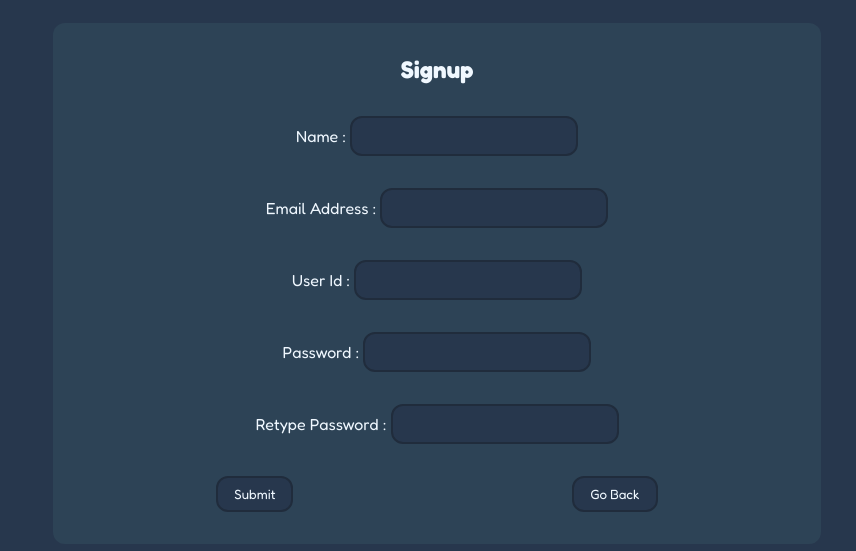
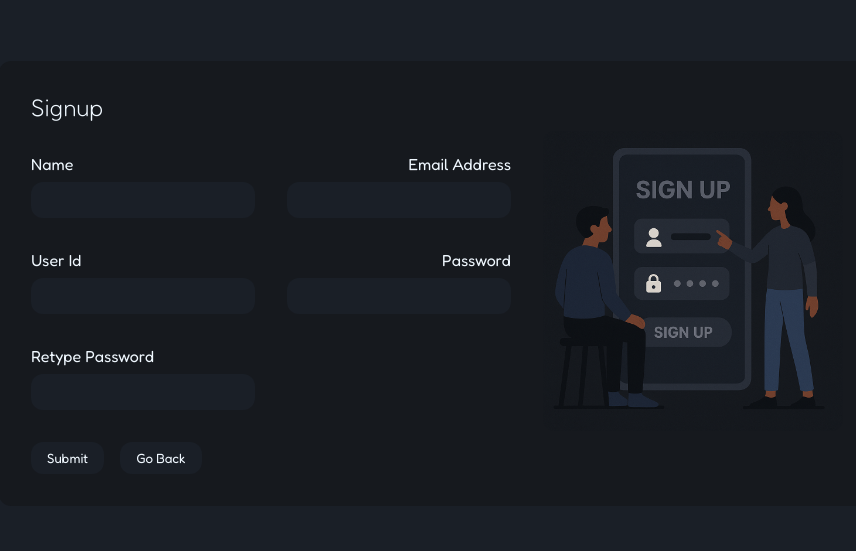
Before and after one commit to SwarupVishwas18/rewardia-app, a React (Vite) app: page /signup in a window 1280 px wide. Shown: the part 117-668 px from the top of the page, without its empty margins (203-1059 px from the left). Built offline with nearby package versions, Linux system fonts and the light colour scheme.

Commit message:
login and signup design changes

```diff
--- a/src/App.css
+++ b/src/App.css
@@ -1,9 +1,12 @@
 @import url('https://fonts.googleapis.com/css2?family=Fredoka:wght@300..700&display=swap');
 
 :root{
-  --bg-secondary : #2D4356 ;
+  /* --bg-secondary : #2D4356 ;
   --bg-primary: #27374D;
   --border-color: #202c3c;
+   */
+   --bg-primary: 	#1a1f27;
+   --bg-secondary: #16191e;
 }
 
 *{
@@ -16,6 +19,10 @@
 
 body {
   background-color: var(--bg-primary);
+}
+
+h1 {
+  font-weight: 200;
 }
 
 a{
@@ -33,21 +40,34 @@ section.center-flex {
 .form-main {
   background-color: var(--bg-secondary);
   padding: 2rem;
-  display: flex;
-  flex-direction: column;
-  align-items: center;
-  justify-content: center;
   min-height: 40%;
   min-width: 60%;
-  gap: 2rem;
   border-radius: 12px;
   color: aliceblue;
+  display: flex;
+  gap: 2rem;
+  align-items: center;
+  justify-content: space-around;
+
+}
+
+.form-main .ls{
+  display: flex;
+  gap: 2rem;
+  flex-direction: column;
+  align-items: flex-start;
+  justify-content: center;
+}
+
+.form-main .rs img{
+  max-height: 300px;
+  border-radius: 12px;
 }
 
 .btns-main{
   display: flex;
-  align-items: center;
-  justify-content: space-around;
+  align-items: flex-start;
+  justify-content: flex-start;
   width: 100%;
   gap: 1rem;
 }
@@ -56,8 +76,8 @@ section.center-flex {
   background-color: var(--bg-primary);
   padding: .5rem 1rem;
   color: aliceblue;
-  border: 2px solid var(--border-color);
   border-radius: 12px;
+  border: none;
   cursor: pointer;
   transition: all ease-in-out 300ms;
 }
@@ -74,3 +94,19 @@ button:hover{
   border-radius: 12px;
   font-size: 1rem;
 }
+
+.input-main{
+  display: flex;
+  flex-direction: column;
+  gap: .5rem;
+}
+
+.input-container{
+  display: grid;
+  grid-template-columns: 1fr 1fr;
+  gap: 2rem;
+}
+
+.input-container > div:nth-child(even){
+  text-align: right;
+}
--- a/src/Login.jsx
+++ b/src/Login.jsx
@@ -2,6 +2,7 @@ function Login() {
     return (
         <section className="center-flex">
             <div className="form-main">
+                <div className="ls">
                     <h1>Login</h1>
                         <div className="input-main">
                             <label htmlFor="email">Email Address : </label>
@@ -18,6 +19,10 @@ function Login() {
                         </a>
                     </div>
                 </div>
+                <div className="rs">
+                    <img src="/signup.png" alt="" />
+                </div>
+            </div>
         </section>
     )
 }
--- a/src/Signup.jsx
+++ b/src/Signup.jsx
@@ -2,26 +2,29 @@ function Signup() {
     return (
         <section className="center-flex">
             <div className="form-main">
+                <div className="ls">
                     <h1>Signup</h1>
+                    <div className="input-container">
                         <div className="input-main">
-                    <label htmlFor="name">Name : </label>
+                            <label htmlFor="name">Name  </label>
                             <input type="text" name="name" id="name" />
                         </div>
                         <div className="input-main">
-                    <label htmlFor="email">Email Address : </label>
+                            <label htmlFor="email">Email Address  </label>
                             <input type="email" name="email" id="email" />
                         </div>
                         <div className="input-main">
-                    <label htmlFor="userid">User Id : </label>
+                            <label htmlFor="userid">User Id  </label>
                             <input type="text" name="userid" id="userid" />
                         </div>
                         <div className="input-main">
-                    <label htmlFor="password">Password : </label>
+                            <label htmlFor="password">Password  </label>
                             <input type="password" name="password" id="password" />
                         </div>
                         <div className="input-main">
-                    <label htmlFor="re-password">Retype Password : </label>
+                            <label htmlFor="re-password">Retype Password  </label>
                             <input type="password" name="re-password" id="re-password" />
+                        </div>
                     </div>
                     <div className="btns-main">
                         <button className="submit-btn">Submit</button>
@@ -30,6 +33,10 @@ function Signup() {
                         </a>
                     </div>
                 </div>
+                <div className="rs">
+                    <img src="/signup.png" alt="" />
+                </div>
+            </div>
         </section>
     )
 }
```
Also changed, not shown: public/login.png (added), public/signup.png (added). Lines whose indentation alone changed are shown as unchanged.
